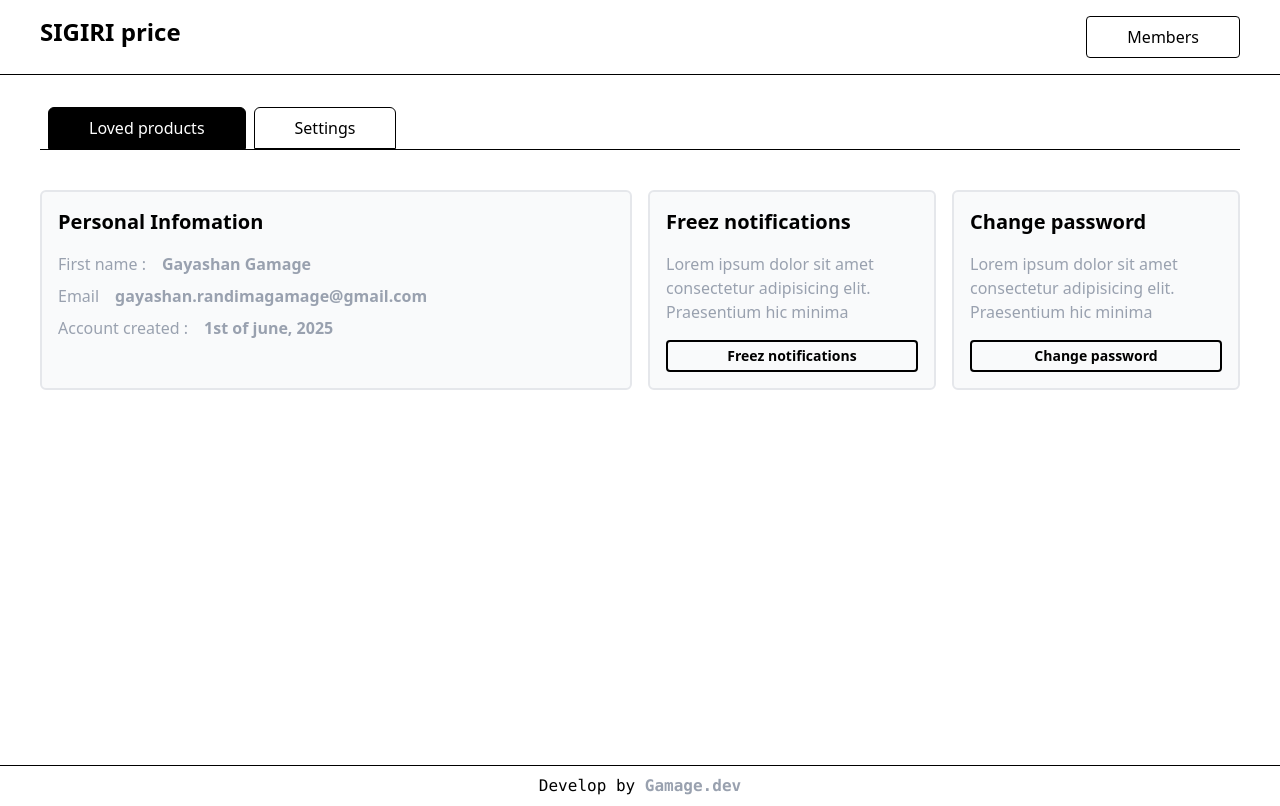
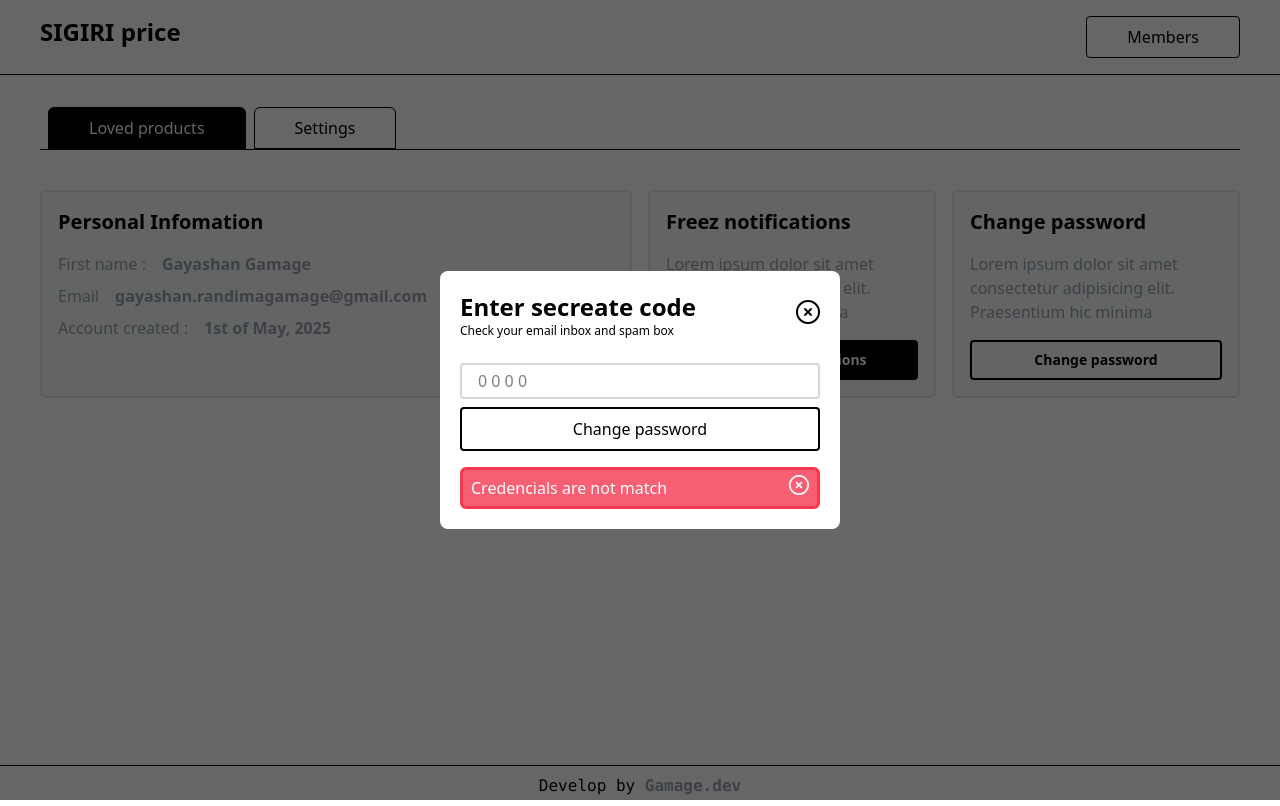
Before and after one commit to GayashanGamage/sigiri-price, a Vue app: page /my/setting in a window 1280 px wide. Both pictures are taken after a click on the button "Change password". Built offline with nearby package versions, Linux system fonts and the light colour scheme; what vue-toast-notification would draw is missing.

Commit message:
connet password reset with setting page and freez notification functionality base on fake data

```diff
--- a/src/components/popups/passwordreset.vue
+++ b/src/components/popups/passwordreset.vue
@@ -1,7 +1,7 @@
 <template>
     <div class="flex flex-col justify-center items-center fixed top-0 bottom-0 left-0 right-0 bg-[rgba(0,0,0,0.6)] h-full" v-if="sitestore.passwordReset">
         <!-- enter email window -->
-        <div class="flex flex-col h-auto bg-white rounded-lg p-5  max-w-[400px] min-w-[200px] w-full" v-if="emailWindow">
+        <div class="flex flex-col h-auto bg-white rounded-lg p-5  max-w-[400px] min-w-[200px] w-full" v-if="sitestore.emailWindow">
 
             <!-- heading section -->
             <div class="flex flex-row justify-between items-center mb-6">
@@ -19,14 +19,14 @@
                 <p class="">Back</p>
             </div>
             <!-- error messages -->
-            <div class="flex flex-row justify-between items-center px-2 bg-[rgba(247,55,79,0.8)] border-3 border-[rgba(247,55,79,1)] py-1 text-white rounded-md mt-4" v-if="errormessage">
+            <div class="flex flex-row justify-between items-center px-2 bg-[rgba(247,55,79,0.8)] border-3 border-[rgba(247,55,79,1)] py-1 text-white rounded-md mt-4" v-if="sitestore.errormessage">
                 <p class="">Credencials are not match</p>
-                <i class="fi fi-rr-circle-xmark text-xl hover:text-black " @click="errormessage = !errormessage"></i>
+                <i class="fi fi-rr-circle-xmark text-xl hover:text-black " @click="sitestore.errormessage = !sitestore.errormessage"></i>
             </div>
         </div>
 
         <!-- enter secreate code window -->
-        <div class="flex flex-col h-auto bg-white rounded-lg p-5  max-w-[400px] min-w-[200px] w-full" v-if="secreateCodeWindow">
+        <div class="flex flex-col h-auto bg-white rounded-lg p-5  max-w-[400px] min-w-[200px] w-full" v-if="sitestore.secreateCodeWindow">
             <!-- heading section -->
             <div class="flex flex-row justify-between items-center mb-6">
                 <div class="flex flex-col">
@@ -41,14 +41,14 @@
                 <button class="border-2  hover:bg-black hover:text-white hover:border-black rounded-sm py-2" @click="verifyCode">Change password</button>
             </div>
             <!-- error messages -->
-            <div class="flex flex-row justify-between items-center px-2 bg-[rgba(247,55,79,0.8)] border-3 border-[rgba(247,55,79,1)] py-1 text-white rounded-md mt-4" v-if="errormessage">
+            <div class="flex flex-row justify-between items-center px-2 bg-[rgba(247,55,79,0.8)] border-3 border-[rgba(247,55,79,1)] py-1 text-white rounded-md mt-4" v-if="sitestore.errormessage">
                 <p class="">Credencials are not match</p>
-                <i class="fi fi-rr-circle-xmark text-xl hover:text-black " @click="errormessage = !errormessage"></i>
+                <i class="fi fi-rr-circle-xmark text-xl hover:text-black " @click="sitestore.errormessage = !sitestore.errormessage"></i>
             </div>
         </div>
 
         <!-- change password window -->
-        <div class="flex flex-col h-auto bg-white rounded-lg p-5  max-w-[400px] min-w-[200px] w-full" v-if="passwordChange">
+        <div class="flex flex-col h-auto bg-white rounded-lg p-5  max-w-[400px] min-w-[200px] w-full" v-if="sitestore.passwordChange">
             <!-- heading section -->
             <div class="flex flex-row justify-between items-center mb-6">
                 <h3 class="font-bold text-2xl">Change your password</h3>
@@ -61,9 +61,9 @@
                 <button class="border-2  hover:bg-black hover:text-white hover:border-black rounded-sm py-2" @click="confirmPassword">Confirm</button>
             </div>
             <!-- error messages -->
-            <div class="flex flex-row justify-between items-center px-2 bg-[rgba(247,55,79,0.8)] border-3 border-[rgba(247,55,79,1)] py-1 text-white rounded-md mt-4" v-if="errormessage">
+            <div class="flex flex-row justify-between items-center px-2 bg-[rgba(247,55,79,0.8)] border-3 border-[rgba(247,55,79,1)] py-1 text-white rounded-md mt-4" v-if="sitestore.errormessage">
                 <p class="">Credencials are not match</p>
-                <i class="fi fi-rr-circle-xmark text-xl hover:text-black " @click="errormessage = !errormessage"></i>
+                <i class="fi fi-rr-circle-xmark text-xl hover:text-black " @click="sitestore.errormessage = !sitestore.errormessage"></i>
             </div>
         </div>
     </div>
@@ -74,37 +74,32 @@ import { siteStore } from '@/stores/sitedata';
 import { ref } from 'vue';
 const sitestore = siteStore()
 
-const emailWindow = ref(true)
-const secreateCodeWindow = ref(false)
-const passwordChange = ref(false)
-const errormessage = ref(true)
-
 // reset password change window ref values
 const passwrodChangeRefReset = () => {
-    emailWindow.value = true
-    secreateCodeWindow.value = false
-    passwordChange.value = false
+    sitestore.emailWindow = true
+    sitestore.secreateCodeWindow = false
+    sitestore.passwordChange = false
 }
 
 // all email validations hear
 const sendVerification = () => {
-    emailWindow.value = false
-    secreateCodeWindow.value = true
-    errormessage.value = false
+    sitestore.emailWindow = false
+    sitestore.secreateCodeWindow = true
+    sitestore.errormessage = false
 }
 
 // all verification code validation here
 const verifyCode = () => {
-    secreateCodeWindow.value = false
-    passwordChange.value = true
-    errormessage.value = false
+    sitestore.secreateCodeWindow = false
+    sitestore.passwordChange = true
+    sitestore.errormessage = false
 }
 
 // all password confirmation validation hear
 const confirmPassword = () => {
     sitestore.passwordReset = false
     sitestore.membersPopup = true
-    errormessage.value = false
+    sitestore.errormessage = false
     passwrodChangeRefReset()
 }
 
--- a/src/stores/sitedata.js
+++ b/src/stores/sitedata.js
@@ -9,6 +9,13 @@ export const siteStore = defineStore('siteStore', () => {
     const productDeletePopup = ref(false)
     const productView = ref(false)
     const signintoggle = ref(true) // true menan signin
+
+    // password reset window related states
+    const emailWindow = ref(true)
+    const secreateCodeWindow = ref(false)
+    const passwordChange = ref(false)
+    const errormessage = ref(true)
+
     const qanda = [
         {
             q: "How to see my tracked product",
@@ -63,5 +70,5 @@ export const siteStore = defineStore('siteStore', () => {
         }
     ]
 
-  return { qanda, howThisWork, membersPopup, signintoggle, passwordReset, logoutPopup, priceChangePopup, productDeletePopup, productView }
+  return { qanda, howThisWork, membersPopup, signintoggle, passwordReset, logoutPopup, priceChangePopup, productDeletePopup, productView, emailWindow, secreateCodeWindow, passwordChange, errormessage }
 })
--- /dev/null
+++ b/src/stores/user.js
@@ -0,0 +1,13 @@
+import { defineStore } from 'pinia'
+import { ref } from 'vue';
+
+export const userStore = defineStore('userStore', () => {
+    const personalData = {
+        name : 'Gayashan Gamage',
+        email : 'gayashan.randimagamage@gmail.com',
+        created : '1st of May, 2025',
+        notificationFreez : true
+    }
+
+    return { personalData }
+})
--- a/src/views/my/settings.vue
+++ b/src/views/my/settings.vue
@@ -5,15 +5,15 @@
             <div class="flex flex-col gap-2">
                 <div class="flex flex-row">
                     <p class="text-gray-400 font-normal mr-4">First name : </p>
-                    <p class="text-gray-400 font-bold">Gayashan Gamage</p>
+                    <p class="text-gray-400 font-bold">{{ userstore.personalData.name }}</p>
                 </div>
                 <div class="flex flex-row overflow-hidden">
                     <p class="text-gray-400 font-normal mr-4">Email </p>
-                    <p class="text-gray-400 font-bold">gayashan.randimagamage@gmail.com</p>
+                    <p class="text-gray-400 font-bold">{{ userstore.personalData.email }}</p>
                 </div>
                 <div class="flex flex-row">
                     <p class="text-gray-400 font-normal mr-4">Account created : </p>
-                    <p class="text-gray-400 font-bold">1st of june, 2025</p>
+                    <p class="text-gray-400 font-bold">{{ userstore.personalData.created }}</p>
                 </div>
             </div>
         </div>
@@ -21,16 +21,35 @@
             <div class="flex flex-col p-4 border-2 border-gray-200 rounded-md gap-4 bg-gray-50 hover:bg-gray-100">
                 <h3 class="font-semibold text-xl">Freez notifications</h3>
                 <p class="text-gray-400 font-normal">Lorem ipsum dolor sit amet consectetur adipisicing elit. Praesentium hic minima</p>
-                <button class="border-2 font-semibold text-sm py-1 rounded-sm hover:bg-[var(--button-hover)] hover:border-[var(--button-hover)] hover:text-white active:bg-[var(--button-activate)] active:border-[var(--button-activate)] active:text-white">Freez notifications</button>
+                <button class="border-2 font-semibold text-sm py-2 rounded-sm hover:bg-[var(--button-hover)] hover:border-[var(--button-hover)] hover:text-white active:bg-[var(--button-activate)] active:border-[var(--button-activate)] active:text-white" v-if="userstore.personalData.notificationFreez == false" @click="notificationFreez">Freez notifications</button>
+                <button class="border-2 font-semibold text-sm py-2 rounded-sm hover:bg-[var(--button-hover)] hover:border-[var(--button-hover)] hover:text-white bg-[var(--button-activate)] border-[var(--button-activate)] text-white" v-if="userstore.personalData.notificationFreez == true" @click="notificationFreez">UnFreez notifications</button>
             </div>
             <div class="flex flex-col p-4 border-2 border-gray-200 rounded-md gap-4 bg-gray-50 hover:bg-gray-100">
                 <h3 class="font-semibold text-xl">Change password</h3>
                 <p class="text-gray-400 font-normal">Lorem ipsum dolor sit amet consectetur adipisicing elit. Praesentium hic minima</p>
-                <button class="border-2 font-semibold text-sm py-1 rounded-sm hover:bg-[var(--button-hover)] hover:border-[var(--button-hover)] hover:text-white active:bg-[var(--button-activate)] active:border-[var(--button-activate)] active:text-white">Change password</button>
+                <button class="border-2 font-semibold text-sm py-2 rounded-sm hover:bg-[var(--button-hover)] hover:border-[var(--button-hover)] hover:text-white active:bg-[var(--button-activate)] active:border-[var(--button-activate)] active:text-white" @click="changePassword">Change password</button>
             </div>
         </div>
+        <Passwordreset></Passwordreset>
     </div>
 </template>
 
 <script setup>
+import Passwordreset from '@/components/popups/passwordreset.vue';
+import { siteStore } from '@/stores/sitedata';
+import { userStore } from '@/stores/user';
+
+const userstore = userStore()
+const sitestore = siteStore()
+
+const notificationFreez = () => {
+    userstore.personalData.notificationFreez = !userstore.personalData.notificationFreez
+}
+
+const changePassword = () => {
+    sitestore.emailWindow = false
+    sitestore.secreateCodeWindow = true
+    sitestore.passwordReset = true
+}
+
 </script>
```
